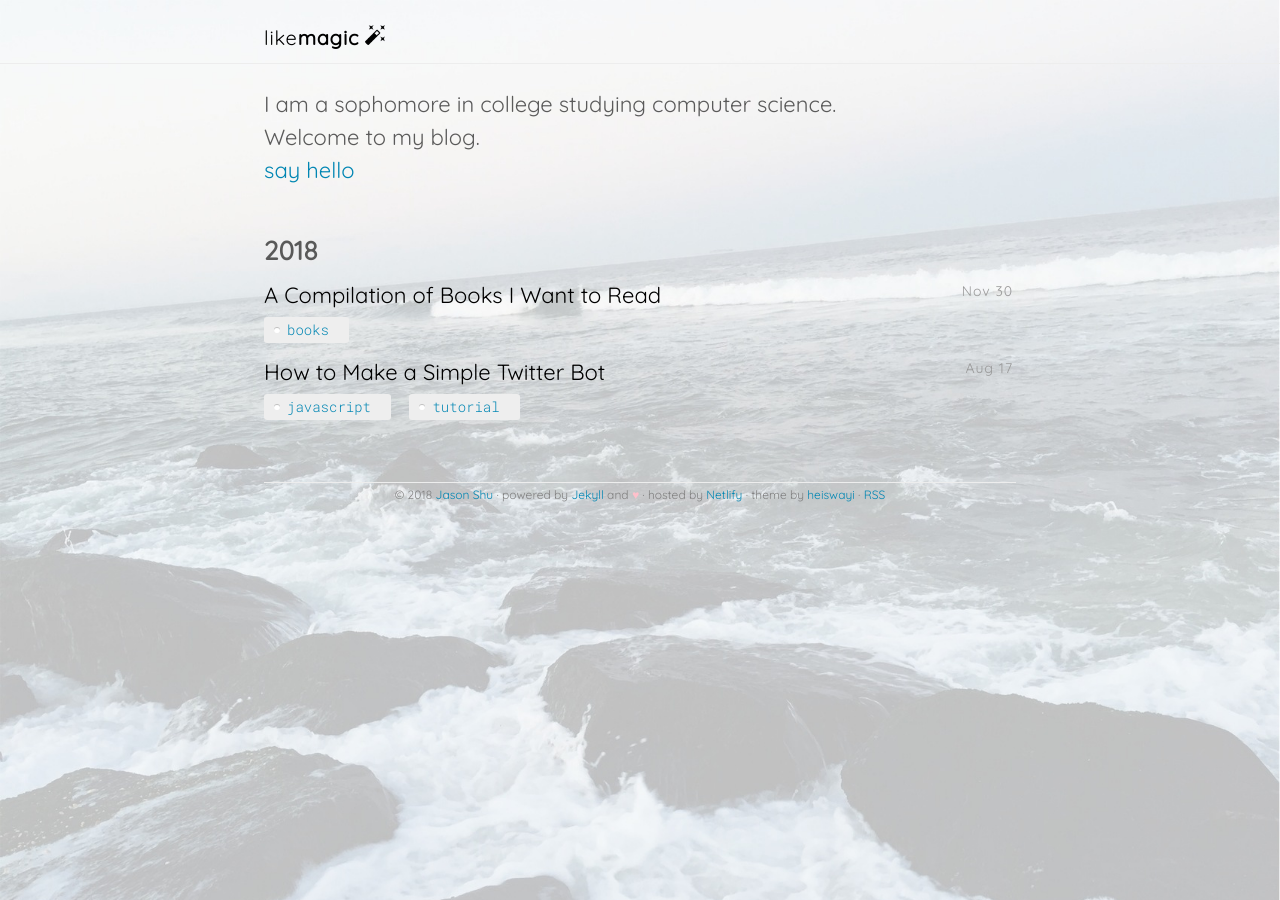
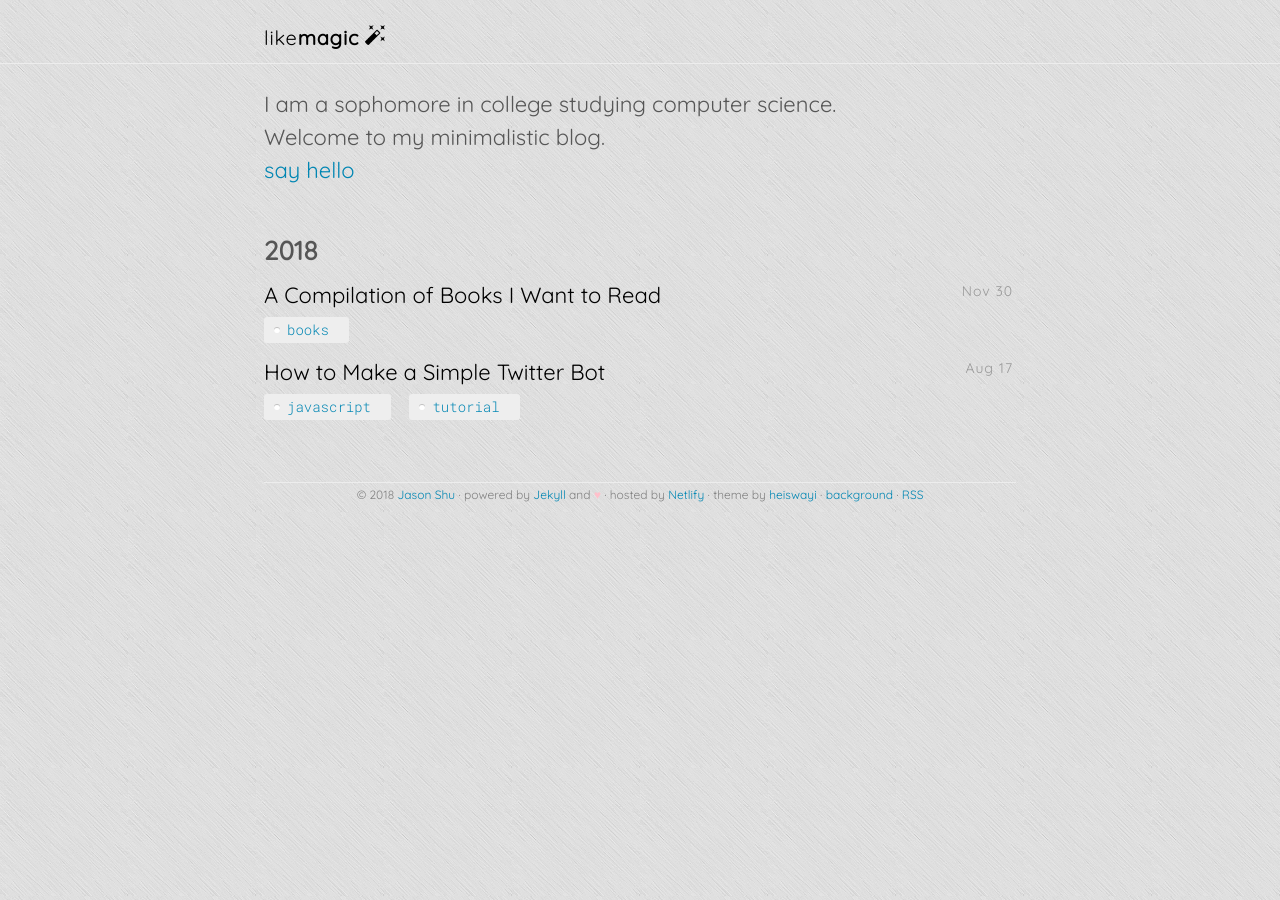
Before and after one commit to j4sonshu/likemagic, a Jekyll site: the page built from index.html, in a window 1280 px wide. Built offline with Jekyll 4.4.1, drawn with Linux system fonts in a browser that asks for light colours.

Commit message:
bg update

```diff
--- a/_config.yml
+++ b/_config.yml
@@ -9,7 +9,7 @@ cover: "" # image uri like logo/cover image for site seo
 
 google_analytics: UA-XXXXX-XX
 twitter_username: ""
-comments_enabled: true # if enabled (set to true), please provide your disqus_username
+comments_enabled: false # if enabled (set to true), please provide your disqus_username
 disqus_shortname: "like-magic"
 
 # Build settings
--- a/_includes/footer.html
+++ b/_includes/footer.html
@@ -7,6 +7,7 @@
       Jekyll</a> and <span style="color:pink;">♥</span> &middot; hosted by
       <a href="https://www.netlify.com/" target="_blank">Netlify</a> &middot; theme by
       <a href="https://github.com/heiswayi/" target="_blank">heiswayi</a> &middot;
+      <a href="http://bgrepeat.com/bg_128-174" target="_blank">background</a> &middot;
       <a href='/feed.xml' target="_blank">RSS</a>
     </small>
   </div>
--- a/_includes/intro.html
+++ b/_includes/intro.html
@@ -1,6 +1,6 @@
 <section class="intro">
   <div class="container">
     <p class="lead">I am a sophomore in college studying computer science.<br>
-      Welcome to my blog.<br><a href='/sayhello'>say hello</a></p>
+      Welcome to my minimalistic blog.<br><a href='/sayhello'>say hello</a></p>
   </div>
 </section>
--- a/assets/scss/_layout.scss
+++ b/assets/scss/_layout.scss
@@ -30,8 +30,9 @@ body {
 
 body {
   background-color: $base-background-color;
-  background-image: url(../images/bg.jpeg);
-  background-size: cover;
+  background-image: url(../images/bg-repeat.jpg);
+  // background-size: cover;
+  background-repeat: repeat;
 }
 
 hr {
```
Also changed, not shown: assets/images/bg-repeat.jpg (added).
